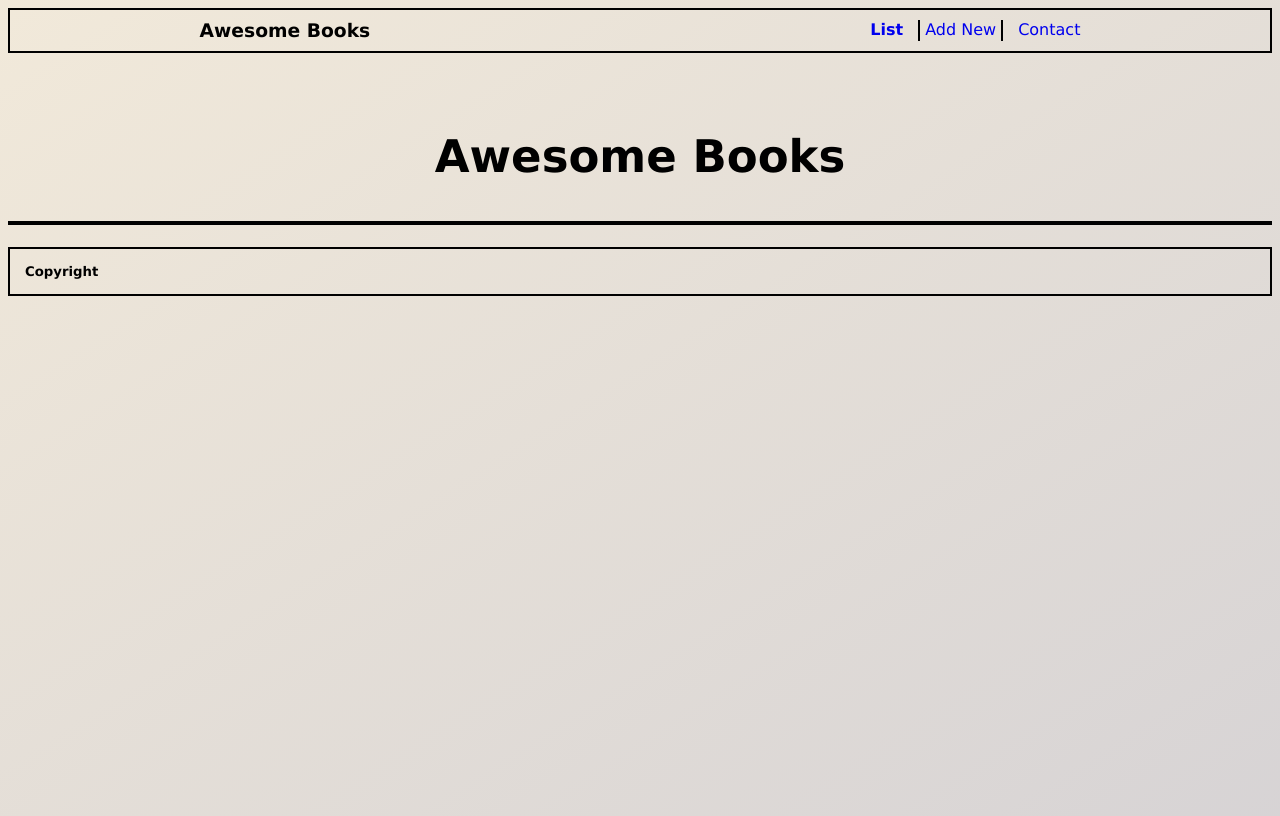
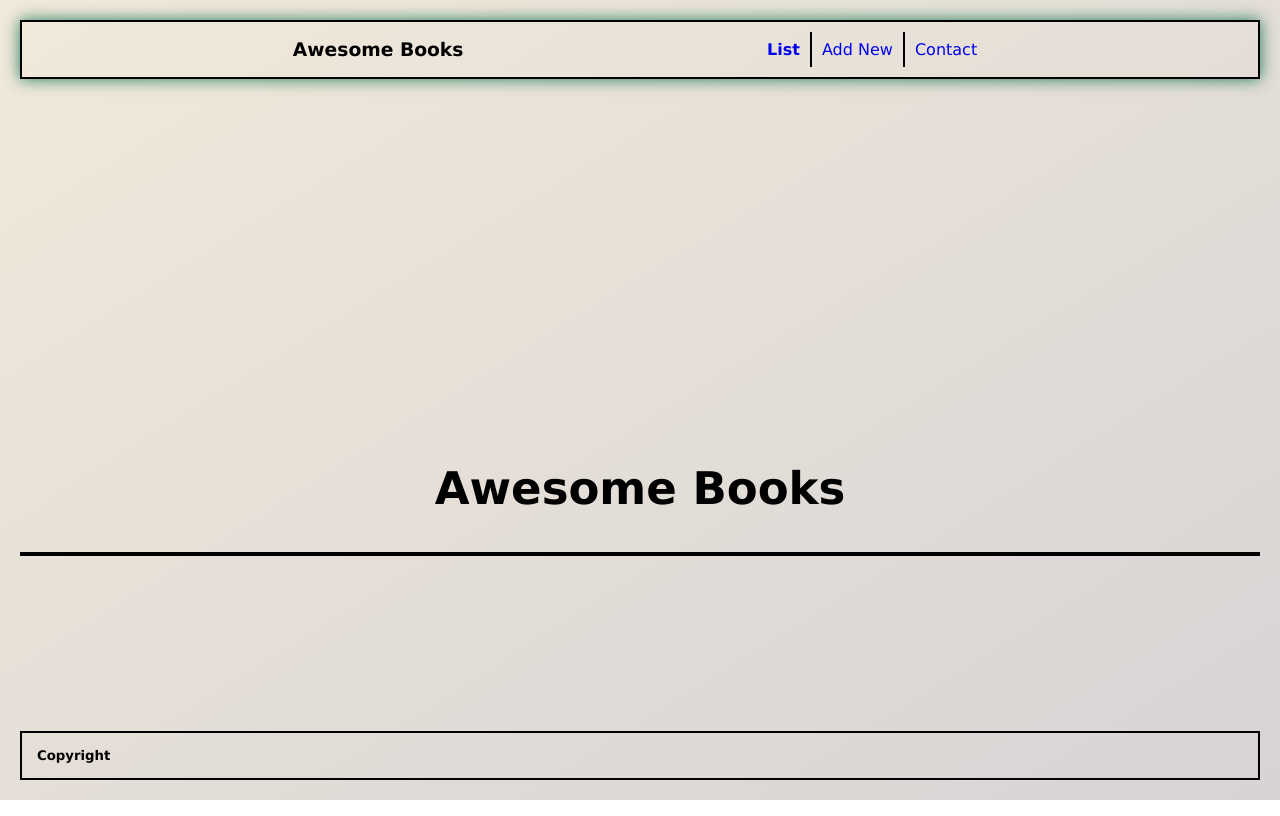
Before and after one commit to Jord4N-AC/Awesome-Books-ES6, a website with bundled scripts: page index.html in a window 1280 px wide. Built offline with nearby package versions, Linux system fonts and the light colour scheme.

Commit message:
Style and make resposive nav-bav

```diff
--- a/index.css
+++ b/index.css
@@ -1,4 +1,11 @@
+* {
+  box-sizing: border-box;
+}
+
 body {
+  display: flex;
+  flex-direction: column;
+  justify-content: space-between;
   font-family:
     "Lucida Sans",
     "Lucida Sans Regular",
@@ -14,30 +21,41 @@ body {
       rgba(105, 92, 97, 0.268)
     );
   min-height: 100vh;
+  margin: 0;
+  padding: 20px;
 }
 
+/* Nav-Bar */
 .navbar {
   display: flex;
-  justify-content: space-between;
-  padding: 10px 15%;
+  justify-content: space-around;
+  align-items: center;
+  padding: 10px 10%;
   flex-wrap: wrap;
-  margin: auto;
+  margin: 0;
   border: 2px solid black;
+  box-shadow: 0 0 15px rgba(5, 110, 73, 0.876);
 }
 
 #bar-header {
+  text-align: center;
   margin: 0 auto;
 }
 
 .nav-list {
   display: flex;
-  justify-content: space-between;
-  gap: 15px;
+  justify-content: space-around;
+  flex-wrap: wrap;
 }
 
-.nav-list a,
-.navbar a {
+.nav-list a {
   text-decoration: none;
+  text-align: center;
+  padding: 8px 10px;
+}
+
+.nav-list a:hover {
+  text-shadow: 0 0 10px rgb(0, 64, 255);
 }
 
 #list-link {
@@ -50,6 +68,7 @@ body {
   padding: 20px;
 }
 
+/* Section 1 */
 #books {
   display: block;
 }
@@ -58,6 +77,10 @@ body {
   text-align: center;
   font-size: 45px;
   font-weight: bolder;
+}
+
+.book-list {
+  border: 2px solid black;
 }
 
 .book-container {
@@ -114,6 +137,7 @@ button {
   background-color: rgb(214, 204, 197);
 }
 
+/* Section 2 */
 form {
   box-sizing: border-box;
   background-image:
@@ -193,13 +217,10 @@ input {
   padding: 0 5px;
 }
 
-.book-list {
-  border: 2px solid black;
-}
-
 .Copyright {
   border: 2px solid black;
   padding: 15px;
+  margin-bottom: 0;
 }
 
 #contact {
```
Also changed, not shown: index.html (+1 -0 lines).
